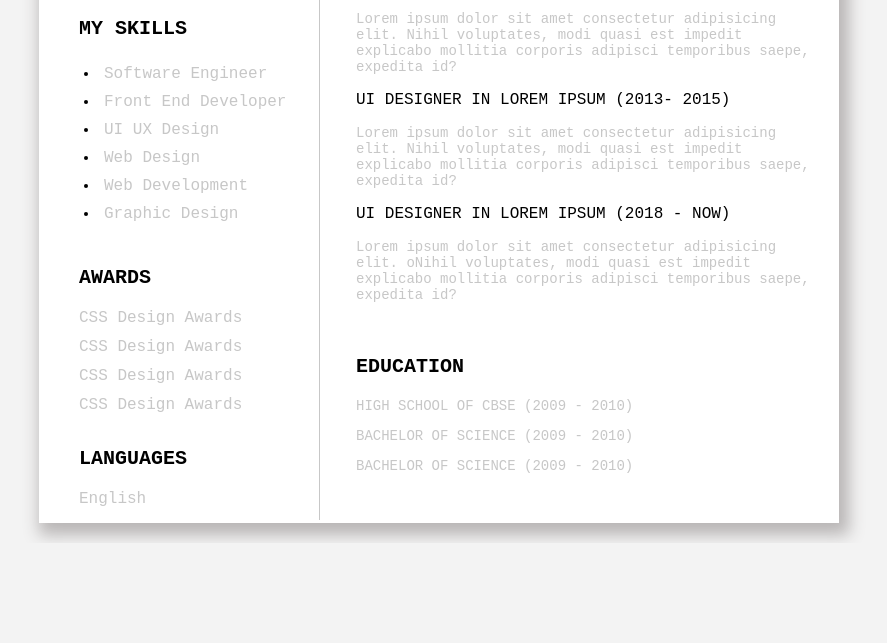
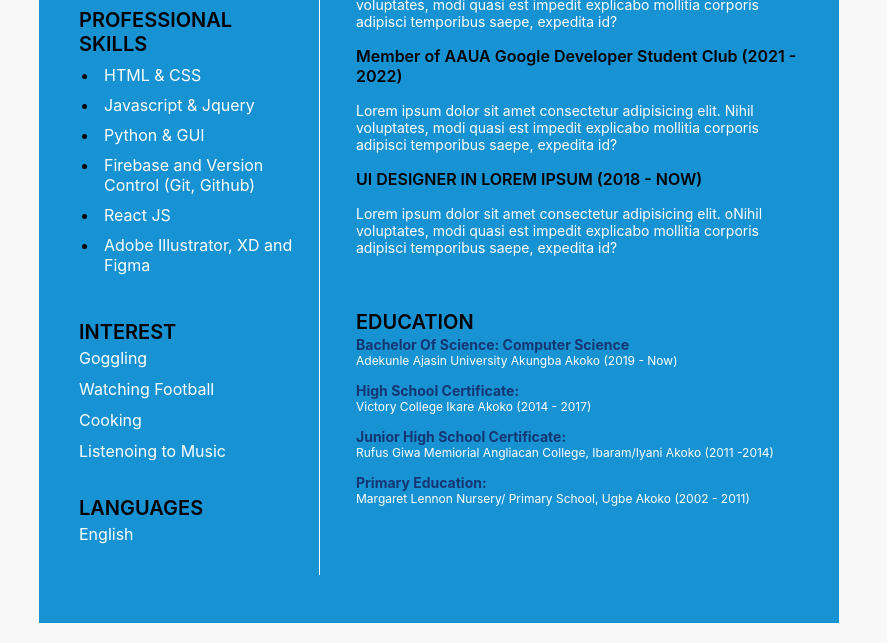
Before and after one commit to Balpos07/resume, a plain HTML site: page index.html in a window 1280 px wide. Shown: the part 697-1340 px from the top of the page, without its empty margins (201-1088 px from the left). Before the commit the page ends 1240 px from the top, so only its background shows below. Drawn offline with nearby package versions, Linux system fonts and the light colour scheme.

Commit message:
save change

```diff
--- a/index.html
+++ b/index.html
@@ -11,7 +11,7 @@
     <div class="main">
         <div class="top-section">
             <img src="IMG-20220807-WA0033.jpg" class="profile">
-            <p  class="p1">BALOGUN <span>AYOMIPOSII</span></p>
+            <p  class="p1">BALOGUN <span>AYOMIPOSI</span></p>
             <p class="p2">Software Engineer</p>
         </div>
 
@@ -32,22 +32,22 @@
 
                    <br>
 
-                   <p class="head">My Skills</p>
+                   <p class="head">Professional Skills</p>
                    <ul class="skills">
-                       <li><span>Software Engineer</span></li>
-                        <li><span>Front End Developer</span></li>
-                        <li><span>UI UX Design</span></li>
-                        <li><span>Web Design</span></li>
-                        <li><span>Web Development</span></li>
-                        <li><span>Graphic Design</span></li>
+                       <li><span>HTML & CSS</span></li>
+                        <li><span>Javascript & Jquery</span></li>
+                        <li><span>Python & GUI</span></li>
+                        <li><span>Firebase and Version Control (Git, Github)</span></li>
+                        <li><span>React JS</span></li>
+                        <li><span>Adobe Illustrator, XD and Figma</span></li>
                    </ul>
 
                    <br>
-                    <p class="head">Awards</p>
-                    <p class="p3">CSS Design Awards</p>
-                    <p class="p3">CSS Design Awards</p>
-                    <p class="p3">CSS Design Awards</p>
-                    <p class="p3">CSS Design Awards</p>
+                    <p class="head">Interest</p>
+                    <p class="p3">Goggling</p>
+                    <p class="p3">Watching Football</p>
+                    <p class="p3">Cooking</p>
+                    <p class="p3">Listenoing to Music</p>
 
                     <br>
                     <p class="head">Languages</p>
@@ -65,22 +65,23 @@
 
                 <br>
                 <p class="head">Experience</p>
-                <p>UI  DESIGNER IN LOREM IPSUM (2018 - NOW)</p>
+                <p class="para">Google Developer Student Club AAUA Lead(2022 - NOW)</p>
                 <p class="p-4">Lorem ipsum dolor sit amet consectetur adipisicing elit. Nihil voluptates, modi quasi est impedit explicabo mollitia corporis adipisci temporibus saepe, expedita id?</p>
 
-                <p>UI DESIGNER IN LOREM IPSUM (2013- 2015)</p>
+                <p class="para">Member of AAUA Google Developer Student Club (2021 - 2022)</p>
                 <p class="p-4">Lorem ipsum dolor sit amet consectetur adipisicing elit. Nihil voluptates, modi quasi est impedit
                     explicabo mollitia corporis adipisci temporibus saepe, expedita id?</p>
 
-                <p>UI DESIGNER IN LOREM IPSUM (2018 - NOW)</p>
+                <p class="para">UI DESIGNER IN LOREM IPSUM (2018 - NOW)</p>
                     <p class="p-4">Lorem ipsum dolor sit amet consectetur adipisicing elit. oNihil voluptates, modi quasi est impedit
                     explicabo mollitia corporis adipisci temporibus saepe, expedita id?</p>
 
                     <br>
                     <p class="head">Education</p>
-                    <p class="p-4">HIGH SCHOOL OF CBSE (2009 - 2010)</p>
-                    <p class="p-4">BACHELOR OF SCIENCE (2009 - 2010)</p>
-                    <p class="p-4">BACHELOR OF SCIENCE (2009 - 2010)</p>
+                    <p class="p-6">Bachelor Of Science: Computer Science <br><span>Adekunle Ajasin University Akungba Akoko (2019 - Now)</span></p>
+                    <p class="p-6">High School Certificate: <br> <span>Victory College Ikare Akoko (2014 - 2017)</span></p>
+                    <p class="p-6">Junior High School Certificate: <br> <span>Rufus Giwa Memiorial Angliacan College, Ibaram/Iyani Akoko (2011 -2014)</span></p>
+                    <p class="p-6">Primary Education: <br> <span>Margaret Lennon Nursery/ Primary School, Ugbe Akoko (2002 - 2011)</span></p>
             </div>
         </div>
     </div>
--- a/style.css
+++ b/style.css
@@ -1,22 +1,36 @@
 body{
     margin: 0;
     padding: 0;
-    background-color: #f3f3f3;
-    font-family: 'Courier New', Courier, monospace;
+    background-color: var(--gray);
+    font-family: -apple-system,
+            BlinkMacSystemFont,
+            "Segoe UI",
+            Helvetica,
+            Arial,
+            sans-serif,
+            "Apple Color Emoji",
+            "Segoe UI Emoji",
+            "Segoe UI Symbol";
+}
+:root {
+    --dark-blue: #143774;
+    --light-blue: #1792d2;
+    --white: #ffffff;
+    --gray: #f8f8f8;
 }
 
 .clearfix{
     clear: both;
 }
 .main{
-    height: 1200px;
+    height: 1300px;
     width: 800px;
-    background-color: white;
-    box-shadow: 5px 7px 15px 5px #b9b6b6;
+    background-color: var(--light-blue);
+    /* box-shadow: 5px 7px 15px 5px var(--light-blue); */
     margin: 20px auto;
 }
 .top-section{
-    background-color: #151b29;
+    background-color: var(--dark-blue);
     text-align: center;
     padding: 20px;
 }
@@ -32,12 +46,12 @@ body{
     margin-top: 10px;
 }
 .p1 span{
-    font-weight: 100;
-    color: #c7c7c7;
+    font-weight: 400;
+    color: var(--light-blue);
 }
 .p2{
     font-size: 20px;
-    color: #c7c7c7;
+    color: var(--white);
     margin: 0px;
     margin-top: 10px;
 }
@@ -50,8 +64,8 @@ body{
     float: left;
 }
 .line{
-    border-left: 1px solid #c7c7c7;
-    height: 800px;
+    border-left: 1px solid var(--white);
+    height: 850px;
     width: 2%;
     margin-top: 30px;
     float: left;
@@ -63,10 +77,14 @@ body{
     font-size: 20px;
     text-transform: uppercase;
     font-weight: 600;
+    margin-bottom: -12px;
 }
 .p3{
-    color: #c7c7c7;
+    color: var(--white);
     margin-bottom: -5px;
+}
+.para{
+    font-weight: 600;
 }
 .icon{
     color: #151b29;
@@ -79,9 +97,19 @@ body{
     padding: 5px;
 }
 .skills li span{
-    color: #c7c7c7;
+    color: var(--white);
 }
 .p-4{
     font-size: 14px;
-    color: #c7c7c7;
+    color: var(--white);
 }
+.p-6{
+    font-size: 14px;
+    font-weight: bold;
+    color: var(--dark-blue);
+}
+.p-6 span{
+    font-size: 12px;
+    font-weight: 400;
+    color: var(--white);
+}
```
